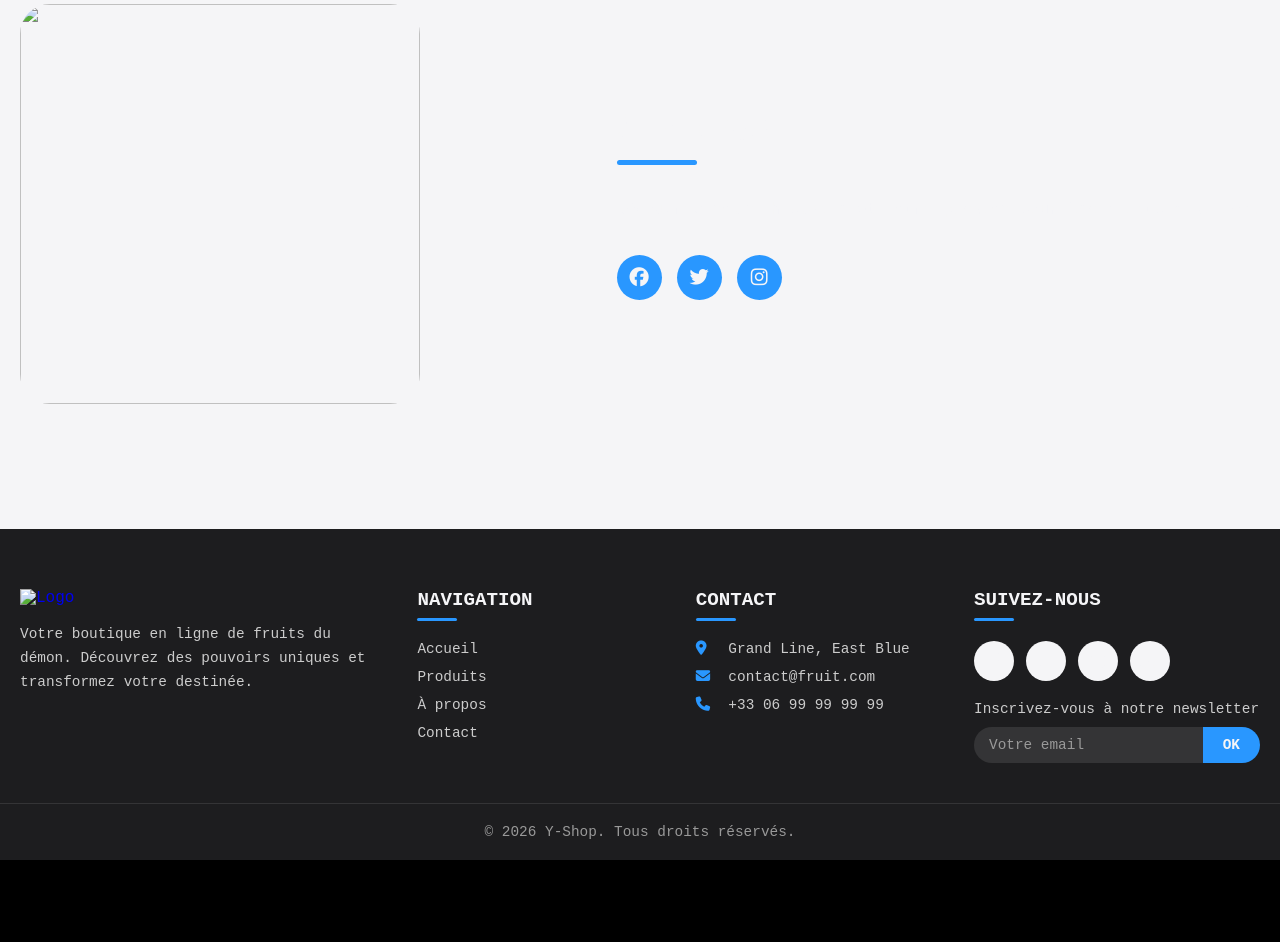
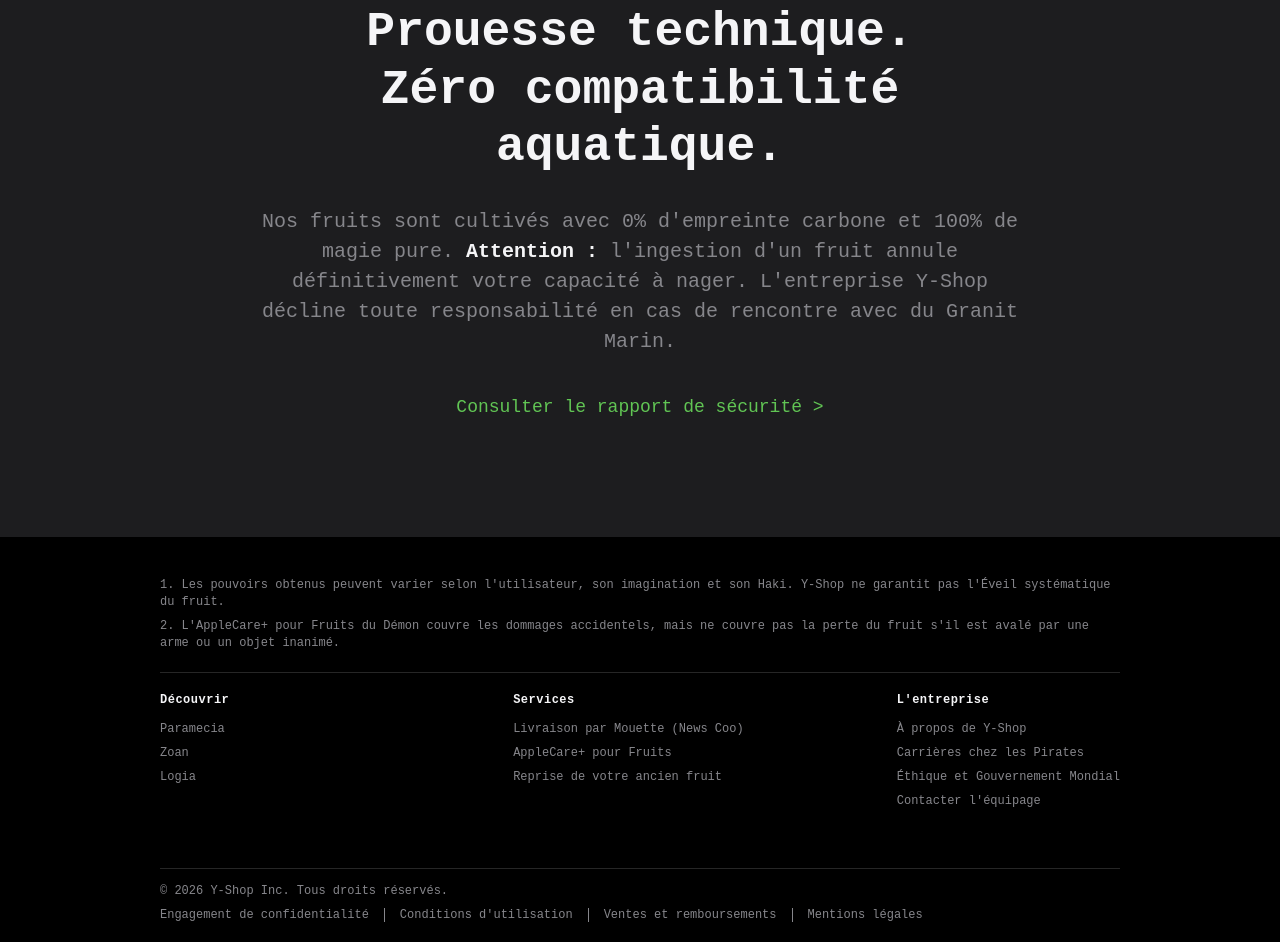
Before and after one commit to Samuel-Berard/Projet-JS-Y-Shop, a website: page frontend/index.html in a window 1280 px wide. Shown: the part 2038-2980 px from the top of the page. Before the commit the page ends 2898 px from the top, so only its background shows below. Drawn offline with Linux system fonts and the light colour scheme; a web font is replaced by a local one.

Commit message:
Garder produit.html suite au conflit

```diff
--- a/frontend/css/style.css
+++ b/frontend/css/style.css
@@ -493,147 +493,177 @@
     background-color: #147ce5;
 }
 
+
+
+.environment-section {
+    background-color: var(--secondary-color);
+    color: var(--white-color);
+    padding: 120px 20px;
+    text-align: center;
+    display: flex;
+    justify-content: center;
+}
+
+.environment-section .section-content {
+    max-width: 800px;
+
+}
+
+.env-title {
+    font-size: 48px;
+    font-weight: 600;
+    line-height: 1.2;
+    margin-bottom: 30px;
+    color: #f5f5f7;
+}
+
+.env-text {
+    font-size: 20px;
+    color: #86868b;
+
+    line-height: 1.5;
+    margin-bottom: 40px;
+}
+
+.env-text strong {
+    color: #f5f5f7;
+}
+
+.env-link {
+    color: #61c554;
+
+    font-size: 18px;
+    text-decoration: none;
+    font-weight: 500;
+    transition: color 0.3s ease;
+}
+
+.env-link:hover {
+    color: #42a036;
+    text-decoration: underline;
+}
+
+
+
 /*footer*/
 
-.footer {
-    background-color: var(--secondary-color);
-    color: var(--white-color);
-    padding-top: 60px;
+.apple-footer {
+    background-color: #000000;
+
+    color: #86868b;
+
+    font-family: -apple-system, BlinkMacSystemFont, "Segoe UI", Roboto, sans-serif;
+    padding: 40px 20px 20px;
+    font-size: 12px;
 }
 
-.footer-content {
-    display: grid;
-    grid-template-columns: 1.5fr 1fr 1fr 1.2fr;
-    gap: 40px;
-    padding-bottom: 40px;
+.apple-footer .section-content {
+    max-width: 1000px;
+    margin: 0 auto;
 }
 
-.footer-logo-image {
-    width: 70px;
-    height: 70px;
+
+.footer-disclaimer {
+    margin-bottom: 20px;
+    color: #86868b;
 }
 
-.footer-description {
-    margin-top: 15px;
-    font-size: var(--font-size-s);
-    line-height: 24px;
-    color: #ccc;
+.footer-disclaimer p {
+    margin-bottom: 8px;
+    line-height: 1.4;
+}
+
+.footer-disclaimer hr {
+    border: 0;
+    height: 1px;
+    background-color: rgba(255, 255, 255, 0.15);
+    margin: 20px 0;
+}
+
+
+.footer-grid {
+    display: flex;
+    justify-content: space-between;
+    flex-wrap: wrap;
+    margin-bottom: 30px;
+}
+
+.footer-col {
+    min-width: 200px;
+    margin-bottom: 20px;
 }
 
 .footer-title {
-    font-size: var(--font-size-l);
-    font-weight: var(--font-weight-semibold);
-    margin-bottom: 20px;
-    text-transform: uppercase;
-    position: relative;
-    padding-bottom: 10px;
+    color: #f5f5f7;
+    font-size: 12px;
+    font-weight: 600;
+    margin-bottom: 15px;
+    letter-spacing: 0.5px;
 }
 
-.footer-title::after {
-    content: "";
-    position: absolute;
-    left: 0;
-    bottom: 0;
-    width: 40px;
-    height: 3px;
-    background-color: var(--primary-color);
-    border-radius: 2px;
+.footer-links {
+    list-style: none;
+    padding: 0;
+    margin: 0;
 }
 
 .footer-links li {
-    margin-bottom: 12px;
-    font-size: var(--font-size-s);
-    color: #ccc;
-}
-
-.footer-links li i {
-    color: var(--primary-color);
-    margin-right: 8px;
-    width: 16px;
+    margin-bottom: 10px;
 }
 
 .footer-links a {
-    color: #ccc;
-    transition: 0.3s ease;
+    color: #86868b;
+    text-decoration: none;
+    transition: color 0.3s;
 }
 
 .footer-links a:hover {
-    color: var(--primary-color);
-    padding-left: 5px;
+    color: #f5f5f7;
+
+    text-decoration: underline;
 }
 
-.footer-socials {
+
+.footer-bottom {
+    border-top: 1px solid rgba(255, 255, 255, 0.15);
+    padding-top: 15px;
     display: flex;
-    gap: 12px;
-    margin-bottom: 20px;
+    justify-content: space-between;
+    align-items: center;
+    flex-wrap: wrap;
 }
 
-.footer-social-link {
-    display: flex;
-    align-items: center;
-    justify-content: center;
-    width: 40px;
-    height: 40px;
-    border-radius: var(--border-radius-l);
-    background-color: var(--text-color);
-    color: var(--white-color);
-    font-size: var(--font-size-m);
-    transition: 0.3s ease;
-}
-
-.footer-social-link:hover {
-    background-color: var(--primary-color);
-    transform: translateY(-3px);
-}
-
-.footer-newsletter-text {
-    font-size: var(--font-size-s);
-    color: #ccc;
+.copyright {
     margin-bottom: 10px;
 }
 
-.footer-newsletter {
+.footer-legal-links {
     display: flex;
-    overflow: hidden;
-    border-radius: var(--border-radius-m);
+    list-style: none;
+    gap: 15px;
+    padding: 0;
+    margin: 0;
+    flex-wrap: wrap;
 }
 
-.footer-input {
-    flex: 1;
-    padding: 10px 15px;
-    border: none;
-    outline: none;
-    font-size: var(--font-size-s);
-    font-family: inherit;
-    background-color: rgba(255, 255, 255, 0.1);
-    color: var(--white-color);
+.footer-legal-links a {
+    color: #86868b;
+    text-decoration: none;
+    border-right: 1px solid #86868b;
+    padding-right: 15px;
 }
 
-.footer-input::placeholder {
-    color: #999;
+.footer-legal-links li:last-child a {
+    border-right: none;
+    padding-right: 0;
 }
 
-.footer-btn {
-    padding: 10px 20px;
-    background-color: var(--primary-color);
-    color: var(--white-color);
-    font-weight: var(--font-weight-semibold);
-    font-family: inherit;
-    font-size: var(--font-size-s);
-    transition: 0.3s ease;
+.footer-legal-links a:hover {
+    color: #f5f5f7;
+    text-decoration: underline;
 }
 
-.footer-btn:hover {
-    background-color: #3d8b40;
-}
 
-.footer-bottom {
-    border-top: 1px solid rgba(255, 255, 255, 0.1);
-    text-align: center;
-    padding: 20px;
-    font-size: var(--font-size-s);
-    color: #999;
-}
 
 /* carousel */
 
--- a/frontend/index.html
+++ b/frontend/index.html
@@ -21,7 +21,7 @@
                     <a href="#" class="nav-link active">Accueil</a>
                 </li>
                 <li class="nav-item">
-                    <a href="#" class="nav-link">Produits</a>
+                    <a href="#produit.html" class="nav-link">Produits</a>
                 </li>
                 <li class="nav-item">
                     <a href="#" class="nav-link">À propos</a>
@@ -138,72 +138,72 @@
             </div>
         </section>
 
-        <section class="about-section">
+        <section class="environment-section">
             <div class="section-content">
-                <div class="about-image-wrapper">
-                    <img src="../frontend/assets/about.jpg" alt="" class="about-image">
-                </div>
-                <div class="about-details">
-                    <h2 class="section-title">À propos</h2>
-                    <p class="text">Découvrez notre histoire et notre passion pour les fruits magiques.</p>
-                    <div class="social-link-list">
-                        <a href="" class="social-link"><i class="fa-brands fa-facebook"></i></a>
-                        <a href="" class="social-link"><i class="fa-brands fa-twitter"></i></a>
-                        <a href="" class="social-link"><i class="fa-brands fa-instagram"></i></a>
-                    </div>
-                </div>
+                <h2 class="env-title">Prouesse technique.<br>Zéro compatibilité aquatique.</h2>
+                <p class="env-text">
+                    Nos fruits sont cultivés avec 0% d'empreinte carbone et 100% de magie pure.
+                    <strong>Attention :</strong> l'ingestion d'un fruit annule définitivement votre capacité à nager.
+                    L'entreprise Y-Shop décline toute responsabilité en cas de rencontre avec du Granit Marin.
+                </p>
+                <a href="#" class="env-link">Consulter le rapport de sécurité ></a>
             </div>
         </section>
     </main>
 
 
-    <footer class="footer">
-        <div class="footer-content section-content">
-            <div class="footer-col">
-                <a href="#" class="footer-logo">
-                    <img src="../frontend/assets/logo.png" alt="Logo" class="footer-logo-image">
-                </a>
-                <p class="footer-description">Votre boutique en ligne de fruits du démon. Découvrez des pouvoirs
-                    uniques et transformez votre destinée.</p>
+    <footer class="apple-footer">
+        <div class="section-content">
+
+
+            <div class="footer-disclaimer">
+                <p>1. Les pouvoirs obtenus peuvent varier selon l'utilisateur, son imagination et son Haki. Y-Shop ne
+                    garantit pas l'Éveil systématique du fruit.</p>
+                <p>2. L'AppleCare+ pour Fruits du Démon couvre les dommages accidentels, mais ne couvre pas la perte du
+                    fruit s'il est avalé par une arme ou un objet inanimé.</p>
+                <hr>
             </div>
 
-            <div class="footer-col">
-                <h4 class="footer-title">Navigation</h4>
-                <ul class="footer-links">
-                    <li><a href="#">Accueil</a></li>
-                    <li><a href="#">Produits</a></li>
-                    <li><a href="#">À propos</a></li>
-                    <li><a href="#">Contact</a></li>
+
+            <div class="footer-grid">
+                <div class="footer-col">
+                    <h4 class="footer-title">Découvrir</h4>
+                    <ul class="footer-links">
+                        <li><a href="#">Paramecia</a></li>
+                        <li><a href="#">Zoan</a></li>
+                        <li><a href="#">Logia</a></li>
+                    </ul>
+                </div>
+                <div class="footer-col">
+                    <h4 class="footer-title">Services</h4>
+                    <ul class="footer-links">
+                        <li><a href="#">Livraison par Mouette (News Coo)</a></li>
+                        <li><a href="#">AppleCare+ pour Fruits</a></li>
+                        <li><a href="#">Reprise de votre ancien fruit</a></li>
+                    </ul>
+                </div>
+                <div class="footer-col">
+                    <h4 class="footer-title">L'entreprise</h4>
+                    <ul class="footer-links">
+                        <li><a href="#">À propos de Y-Shop</a></li>
+                        <li><a href="#">Carrières chez les Pirates</a></li>
+                        <li><a href="#">Éthique et Gouvernement Mondial</a></li>
+                        <li><a href="#">Contacter l'équipage</a></li>
+                    </ul>
+                </div>
+            </div>
+
+
+            <div class="footer-bottom">
+                <p class="copyright">&copy; 2026 Y-Shop Inc. Tous droits réservés.</p>
+                <ul class="footer-legal-links">
+                    <li><a href="#">Engagement de confidentialité</a></li>
+                    <li><a href="#">Conditions d'utilisation</a></li>
+                    <li><a href="#">Ventes et remboursements</a></li>
+                    <li><a href="#">Mentions légales</a></li>
                 </ul>
             </div>
 
-            <div class="footer-col">
-                <h4 class="footer-title">Contact</h4>
-                <ul class="footer-links">
-                    <li><i class="fa-solid fa-location-dot"></i> Grand Line, East Blue</li>
-                    <li><i class="fa-solid fa-envelope"></i> contact@fruit.com</li>
-                    <li><i class="fa-solid fa-phone"></i> +33 06 99 99 99 99</li>
-                </ul>
-            </div>
-
-            <div class="footer-col">
-                <h4 class="footer-title">Suivez-nous</h4>
-                <div class="footer-socials">
-                    <a href="#" class="footer-social-link"><i class="fa-brands fa-facebook-f"></i></a>
-                    <a href="#" class="footer-social-link"><i class="fa-brands fa-twitter"></i></a>
-                    <a href="#" class="footer-social-link"><i class="fa-brands fa-instagram"></i></a>
-                    <a href="#" class="footer-social-link"><i class="fa-brands fa-discord"></i></a>
-                </div>
-                <p class="footer-newsletter-text">Inscrivez-vous à notre newsletter</p>
-                <div class="footer-newsletter">
-                    <input type="email" placeholder="Votre email" class="footer-input">
-                    <button class="footer-btn">OK</button>
-                </div>
-            </div>
-        </div>
-
-        <div class="footer-bottom">
-            <p>&copy; 2026 Y-Shop. Tous droits réservés.</p>
         </div>
     </footer>
 </body>
```
Also changed, not shown: frontend/produit.html (added, +84 -0 lines).
